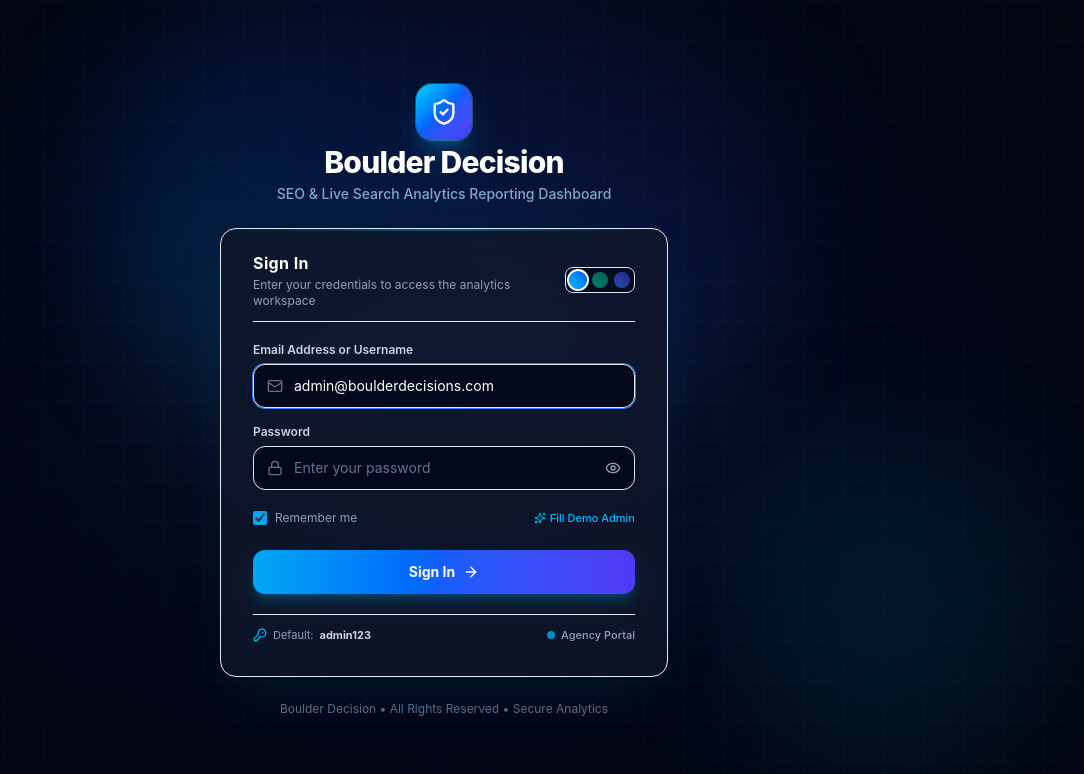
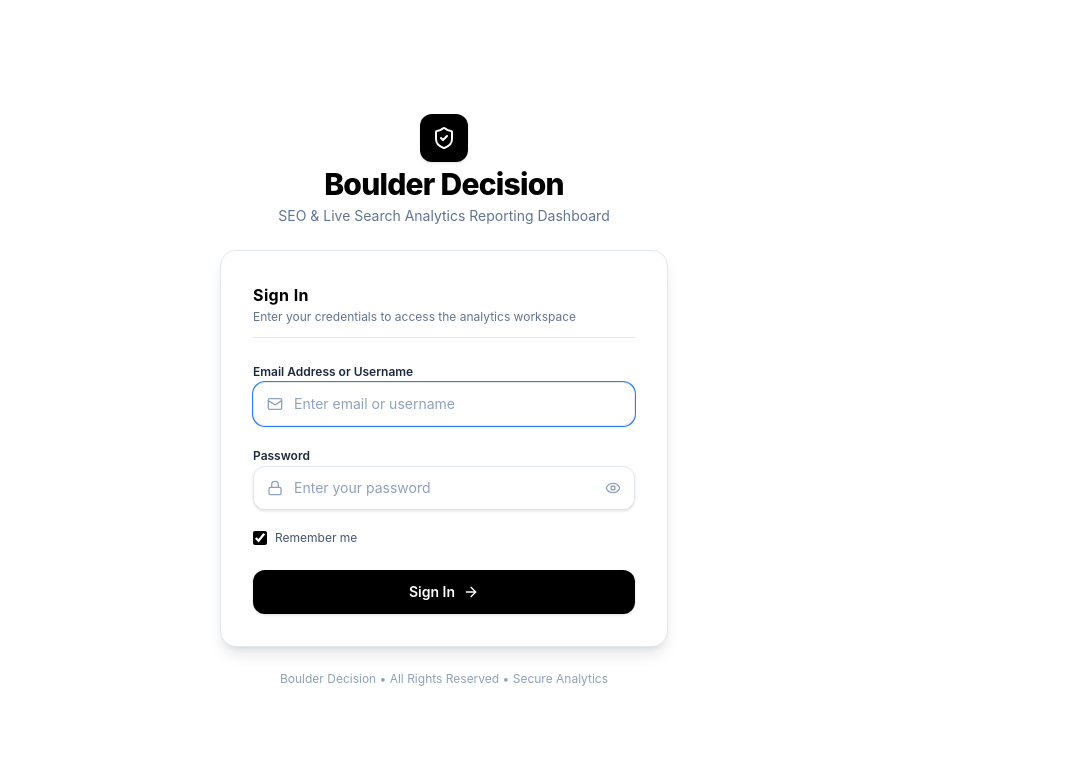
Before and after one commit to het-wq/SEO-Reporting, a React (Vite) app: page / in a window 1280 px wide. Shown: the top 774 px of the page, without its empty margins (196-1280 px from the left). Built offline with nearby package versions, Linux system fonts and the light colour scheme.

Commit message:
refactor: switch auth page to clean black-and-white theme and remove theme buttons and password showcase

```diff
--- a/src/App.jsx
+++ b/src/App.jsx
@@ -91,9 +91,9 @@ function AppContent() {
 
   if (loading) {
     return (
-      <div className="min-h-screen flex flex-col items-center justify-center bg-slate-950 text-white gap-3 font-sans">
-        <div className="h-9 w-9 border-3 border-sky-500 border-t-transparent rounded-full animate-spin" />
-        <p className="text-xs text-slate-400">Loading Boulder Decision Dashboard...</p>
+      <div className="min-h-screen flex flex-col items-center justify-center bg-white text-black gap-3 font-sans">
+        <div className="h-9 w-9 border-3 border-black border-t-transparent rounded-full animate-spin" />
+        <p className="text-xs text-slate-500">Loading Boulder Decision Dashboard...</p>
       </div>
     );
   }
--- a/src/pages/AuthPage.jsx
+++ b/src/pages/AuthPage.jsx
@@ -1,4 +1,4 @@
-import React, { useState, useEffect } from 'react';
+import React, { useState } from 'react';
 import {
   ShieldCheck,
   Mail,
@@ -6,93 +6,21 @@ import {
   Eye,
   EyeOff,
   ArrowRight,
-  Sparkles,
   AlertCircle,
-  KeyRound,
   CheckCircle2,
-  Palette,
 } from 'lucide-react';
 import { Button } from '@/components/ui/button';
 import { Input } from '@/components/ui/input';
 import { useAuth } from '@/context/AuthContext';
 
-// Color themes: completely replaces the old purple Supabase palette
-const COLOR_THEMES = {
-  ocean: {
-    id: 'ocean',
-    name: 'Ocean Cyan',
-    glowPrimary: 'from-sky-500/20 via-blue-600/15 to-indigo-900/10',
-    glowSecondary: 'bg-cyan-500/10',
-    cardBorder: 'border-sky-500/20',
-    cardShadow: 'shadow-sky-950/40',
-    iconGradient: 'from-cyan-400 via-blue-600 to-indigo-600',
-    iconShadow: 'shadow-sky-500/25 ring-sky-300/30',
-    tagBadge: 'text-sky-300 bg-sky-500/10 border-sky-500/25',
-    focusRing: 'focus:border-sky-400 focus:ring-sky-500/20',
-    checkbox: 'text-sky-500 focus:ring-sky-400 accent-sky-500',
-    quickFill: 'text-sky-400 hover:text-sky-300',
-    buttonGradient:
-      'bg-gradient-to-r from-sky-500 via-blue-600 to-indigo-600 hover:from-sky-400 hover:via-blue-500 hover:to-indigo-500 shadow-sky-500/25',
-    activeDot: 'bg-sky-400 shadow-sky-400/50',
-  },
-  emerald: {
-    id: 'emerald',
-    name: 'Emerald Mint',
-    glowPrimary: 'from-emerald-500/20 via-teal-600/15 to-slate-900/10',
-    glowSecondary: 'bg-emerald-500/10',
-    cardBorder: 'border-emerald-500/20',
-    cardShadow: 'shadow-emerald-950/40',
-    iconGradient: 'from-emerald-400 via-teal-600 to-cyan-600',
-    iconShadow: 'shadow-emerald-500/25 ring-emerald-300/30',
-    tagBadge: 'text-emerald-300 bg-emerald-500/10 border-emerald-500/25',
-    focusRing: 'focus:border-emerald-400 focus:ring-emerald-500/20',
-    checkbox: 'text-emerald-500 focus:ring-emerald-400 accent-emerald-500',
-    quickFill: 'text-emerald-400 hover:text-emerald-300',
-    buttonGradient:
-      'bg-gradient-to-r from-emerald-500 via-teal-600 to-cyan-600 hover:from-emerald-400 hover:via-teal-500 hover:to-cyan-500 shadow-emerald-500/25',
-    activeDot: 'bg-emerald-400 shadow-emerald-400/50',
-  },
-  cobalt: {
-    id: 'cobalt',
-    name: 'Royal Cobalt',
-    glowPrimary: 'from-blue-600/20 via-indigo-700/15 to-slate-950/10',
-    glowSecondary: 'bg-blue-500/10',
-    cardBorder: 'border-blue-500/25',
-    cardShadow: 'shadow-blue-950/40',
-    iconGradient: 'from-blue-500 via-indigo-600 to-blue-700',
-    iconShadow: 'shadow-blue-500/25 ring-blue-300/30',
-    tagBadge: 'text-blue-300 bg-blue-500/10 border-blue-500/25',
-    focusRing: 'focus:border-blue-400 focus:ring-blue-500/20',
-    checkbox: 'text-blue-500 focus:ring-blue-400 accent-blue-500',
-    quickFill: 'text-blue-400 hover:text-blue-300',
-    buttonGradient:
-      'bg-gradient-to-r from-blue-600 via-indigo-600 to-blue-700 hover:from-blue-500 hover:via-indigo-500 hover:to-blue-600 shadow-blue-500/25',
-    activeDot: 'bg-blue-400 shadow-blue-400/50',
-  },
-};
-
 export default function AuthPage() {
-  const { signIn, defaultAdminCredentials } = useAuth();
-
-  const [currentThemeKey, setCurrentThemeKey] = useState(() => {
-    try {
-      return localStorage.getItem('seo_login_theme') || 'ocean';
-    } catch {
-      return 'ocean';
-    }
-  });
-
-  const theme = COLOR_THEMES[currentThemeKey] || COLOR_THEMES.ocean;
+  const { signIn } = useAuth();
 
   const [email, setEmail] = useState(() => {
     try {
-      return (
-        localStorage.getItem('seo_remembered_email') ||
-        defaultAdminCredentials?.email ||
-        'admin@boulderdecisions.com'
-      );
+      return localStorage.getItem('seo_remembered_email') || '';
     } catch {
-      return 'admin@boulderdecisions.com';
+      return '';
     }
   });
   const [password, setPassword] = useState('');
@@ -101,15 +29,6 @@ export default function AuthPage() {
   const [loading, setLoading] = useState(false);
   const [errorMsg, setErrorMsg] = useState(null);
   const [successMsg, setSuccessMsg] = useState(null);
-
-  const switchTheme = (key) => {
-    setCurrentThemeKey(key);
-    try {
-      localStorage.setItem('seo_login_theme', key);
-    } catch (e) {
-      // ignore
-    }
-  };
 
   const handleSubmit = async (e) => {
     e.preventDefault();
@@ -137,125 +56,62 @@ export default function AuthPage() {
     }
   };
 
-  const handleQuickFill = () => {
-    setEmail(defaultAdminCredentials?.email || 'admin@boulderdecisions.com');
-    setPassword(defaultAdminCredentials?.password || 'admin123');
-    setErrorMsg(null);
-  };
-
   return (
-    <div className="min-h-screen flex items-center justify-center bg-radial from-slate-900 via-slate-950 to-[#030611] px-4 py-12 relative overflow-hidden font-sans select-none">
-      {/* Dynamic ambient lighting blooms */}
-      <div
-        className={`absolute top-1/4 left-1/2 -translate-x-1/2 -translate-y-1/2 w-[680px] h-[400px] bg-gradient-to-tr ${theme.glowPrimary} rounded-full blur-3xl pointer-events-none transition-all duration-700`}
-      />
-      <div
-        className={`absolute bottom-10 right-10 w-80 h-80 ${theme.glowSecondary} rounded-full blur-3xl pointer-events-none transition-all duration-700`}
-      />
-
-      {/* Subtle high-tech grid effect overlay */}
-      <div
-        className="absolute inset-0 opacity-[0.03] pointer-events-none"
-        style={{
-          backgroundImage: `linear-gradient(to right, #38bdf8 1px, transparent 1px), linear-gradient(to bottom, #38bdf8 1px, transparent 1px)`,
-          backgroundSize: '40px 40px',
-        }}
-      />
-
-      <div className="relative w-full max-w-md z-10 space-y-6">
+    <div className="min-h-screen flex items-center justify-center bg-white px-4 py-12 relative font-sans select-none">
+      <div className="w-full max-w-md space-y-6">
         {/* Brand header */}
-        <div className="text-center space-y-2.5">
-          <div
-            className={`inline-flex items-center justify-center w-14 h-14 rounded-2xl bg-gradient-to-br ${theme.iconGradient} text-white shadow-xl ${theme.iconShadow} ring-1 mb-1 transform transition hover:scale-105 duration-300`}
-          >
-            <ShieldCheck className="h-7 w-7 text-white" />
+        <div className="text-center space-y-3">
+          <div className="inline-flex items-center justify-center w-12 h-12 rounded-xl bg-black text-white shadow-sm mb-1">
+            <ShieldCheck className="h-6 w-6 text-white" />
           </div>
           <div>
-            <h1 className="text-2xl sm:text-3xl font-extrabold tracking-tight text-white">
+            <h1 className="text-2xl sm:text-3xl font-extrabold tracking-tight text-black">
               Boulder Decision
             </h1>
-            <p className="text-xs sm:text-sm text-sky-200/70 font-medium mt-1">
+            <p className="text-xs sm:text-sm text-slate-500 font-normal mt-1">
               SEO &amp; Live Search Analytics Reporting Dashboard
             </p>
           </div>
         </div>
 
         {/* Main Sign In Card */}
-        <div
-          className={`rounded-2xl border ${theme.cardBorder} bg-slate-900/85 backdrop-blur-2xl p-6 sm:p-8 shadow-2xl ${theme.cardShadow} space-y-5 transition-all duration-300`}
-        >
-          {/* Top subtle glowing gradient line */}
-          <div className="h-0.5 -mt-6 -mx-6 sm:-mt-8 sm:-mx-8 bg-gradient-to-r from-transparent via-sky-400/40 to-transparent rounded-t-2xl" />
-
-          {/* Section title & Theme Switcher */}
-          <div className="flex items-center justify-between pb-3 border-b border-slate-800/80">
-            <div>
-              <h2 className="text-base font-bold text-white tracking-wide">Sign In</h2>
-              <p className="text-xs text-slate-400 mt-0.5">Enter your credentials to access the analytics workspace</p>
-            </div>
-
-            {/* Color Accent Picker */}
-            <div className="flex items-center gap-1.5 p-1 rounded-lg bg-slate-950/60 border border-slate-800">
-              <button
-                type="button"
-                onClick={() => switchTheme('ocean')}
-                className={`w-4 h-4 rounded-full bg-gradient-to-tr from-sky-400 to-blue-600 transition-all cursor-pointer ${
-                  currentThemeKey === 'ocean' ? 'ring-2 ring-white scale-110' : 'opacity-60 hover:opacity-100'
-                }`}
-                title="Ocean Cyan Theme"
-              />
-              <button
-                type="button"
-                onClick={() => switchTheme('emerald')}
-                className={`w-4 h-4 rounded-full bg-gradient-to-tr from-emerald-400 to-teal-600 transition-all cursor-pointer ${
-                  currentThemeKey === 'emerald' ? 'ring-2 ring-white scale-110' : 'opacity-60 hover:opacity-100'
-                }`}
-                title="Emerald Mint Theme"
-              />
-              <button
-                type="button"
-                onClick={() => switchTheme('cobalt')}
-                className={`w-4 h-4 rounded-full bg-gradient-to-tr from-blue-500 to-indigo-700 transition-all cursor-pointer ${
-                  currentThemeKey === 'cobalt' ? 'ring-2 ring-white scale-110' : 'opacity-60 hover:opacity-100'
-                }`}
-                title="Royal Cobalt Theme"
-              />
-            </div>
+        <div className="rounded-2xl border border-slate-200 bg-white p-6 sm:p-8 shadow-lg space-y-5">
+          {/* Section title */}
+          <div className="pb-3 border-b border-slate-100">
+            <h2 className="text-base font-bold text-black tracking-wide">Sign In</h2>
+            <p className="text-xs text-slate-500 mt-0.5">Enter your credentials to access the analytics workspace</p>
           </div>
 
           {/* Feedback messages */}
           {errorMsg && (
-            <div className="flex items-start gap-2.5 p-3.5 rounded-xl bg-red-500/10 border border-red-500/25 text-xs text-red-300 leading-relaxed animate-in fade-in">
-              <AlertCircle className="h-4 w-4 text-red-400 shrink-0 mt-0.5" />
-              <div className="space-y-0.5">
-                <p className="font-semibold text-red-200">Authentication Failed</p>
-                <span>{errorMsg}</span>
-              </div>
+            <div className="flex items-start gap-2.5 p-3 rounded-xl bg-red-50 border border-red-200 text-xs text-red-700 leading-relaxed animate-in fade-in">
+              <AlertCircle className="h-4 w-4 text-red-600 shrink-0 mt-0.5" />
+              <span>{errorMsg}</span>
             </div>
           )}
 
           {successMsg && (
-            <div className="flex items-start gap-2.5 p-3.5 rounded-xl bg-emerald-500/10 border border-emerald-500/25 text-xs text-emerald-300 leading-relaxed animate-in fade-in">
-              <CheckCircle2 className="h-4 w-4 text-emerald-400 shrink-0 mt-0.5" />
+            <div className="flex items-start gap-2.5 p-3 rounded-xl bg-emerald-50 border border-emerald-200 text-xs text-emerald-700 leading-relaxed animate-in fade-in">
+              <CheckCircle2 className="h-4 w-4 text-emerald-600 shrink-0 mt-0.5" />
               <span>{successMsg}</span>
             </div>
           )}
 
-          {/* Normal Login Form (Ultron Style - No Supabase, No Create Account) */}
+          {/* Form */}
           <form onSubmit={handleSubmit} className="space-y-4">
             {/* Email / Username field */}
             <div className="space-y-1.5">
-              <label className="text-xs font-semibold text-slate-300 flex items-center justify-between">
-                <span>Email Address or Username</span>
+              <label className="text-xs font-semibold text-slate-800">
+                Email Address or Username
               </label>
               <div className="relative">
-                <Mail className="h-4 w-4 text-slate-500 absolute left-3.5 top-1/2 -translate-y-1/2 pointer-events-none" />
+                <Mail className="h-4 w-4 text-slate-400 absolute left-3.5 top-1/2 -translate-y-1/2 pointer-events-none" />
                 <Input
                   type="text"
                   value={email}
                   onChange={(e) => setEmail(e.target.value)}
-                  placeholder="admin@boulderdecisions.com or admin"
-                  className={`pl-10 h-11 text-xs sm:text-sm bg-slate-950/80 border-slate-700/80 text-white placeholder:text-slate-500 ${theme.focusRing} focus:ring-2 transition-all rounded-xl`}
+                  placeholder="Enter email or username"
+                  className="pl-10 h-11 text-xs sm:text-sm bg-white border-slate-300 text-black placeholder:text-slate-400 focus:border-black focus:ring-1 focus:ring-black transition-all rounded-xl"
                   required
                   autoFocus
                 />
@@ -264,23 +120,21 @@ export default function AuthPage() {
 
             {/* Password field */}
             <div className="space-y-1.5">
-              <div className="flex items-center justify-between">
-                <label className="text-xs font-semibold text-slate-300">Password</label>
-              </div>
+              <label className="text-xs font-semibold text-slate-800">Password</label>
               <div className="relative">
-                <Lock className="h-4 w-4 text-slate-500 absolute left-3.5 top-1/2 -translate-y-1/2 pointer-events-none" />
+                <Lock className="h-4 w-4 text-slate-400 absolute left-3.5 top-1/2 -translate-y-1/2 pointer-events-none" />
                 <Input
                   type={showPassword ? 'text' : 'password'}
                   value={password}
                   onChange={(e) => setPassword(e.target.value)}
                   placeholder="Enter your password"
-                  className={`pl-10 pr-10 h-11 text-xs sm:text-sm bg-slate-950/80 border-slate-700/80 text-white placeholder:text-slate-500 ${theme.focusRing} focus:ring-2 transition-all rounded-xl`}
+                  className="pl-10 pr-10 h-11 text-xs sm:text-sm bg-white border-slate-300 text-black placeholder:text-slate-400 focus:border-black focus:ring-1 focus:ring-black transition-all rounded-xl"
                   required
                 />
                 <button
                   type="button"
                   onClick={() => setShowPassword(!showPassword)}
-                  className="absolute right-3.5 top-1/2 -translate-y-1/2 text-slate-400 hover:text-white transition-colors cursor-pointer"
+                  className="absolute right-3.5 top-1/2 -translate-y-1/2 text-slate-400 hover:text-black transition-colors cursor-pointer"
                   title={showPassword ? 'Hide password' : 'Show password'}
                 >
                   {showPassword ? <EyeOff className="h-4 w-4" /> : <Eye className="h-4 w-4" />}
@@ -288,33 +142,24 @@ export default function AuthPage() {
               </div>
             </div>
 
-            {/* Remember Me and Quick Fill hint */}
+            {/* Remember Me */}
             <div className="flex items-center justify-between pt-1">
-              <label className="flex items-center gap-2 cursor-pointer text-xs text-slate-400 hover:text-slate-200 transition-colors">
+              <label className="flex items-center gap-2 cursor-pointer text-xs text-slate-600 hover:text-black transition-colors">
                 <input
                   type="checkbox"
                   checked={rememberMe}
                   onChange={(e) => setRememberMe(e.target.checked)}
-                  className={`rounded border-slate-700 bg-slate-950 h-3.5 w-3.5 cursor-pointer ${theme.checkbox}`}
+                  className="rounded border-slate-300 bg-white h-3.5 w-3.5 cursor-pointer accent-black text-black"
                 />
                 <span>Remember me</span>
               </label>
-
-              <button
-                type="button"
-                onClick={handleQuickFill}
-                className={`text-[11px] ${theme.quickFill} hover:underline cursor-pointer inline-flex items-center gap-1 font-medium transition-colors`}
-              >
-                <Sparkles className="h-3 w-3" />
-                <span>Fill Demo Admin</span>
-              </button>
             </div>
 
             {/* Sign In Submit button */}
             <Button
               type="submit"
               disabled={loading}
-              className={`w-full h-11 text-sm font-bold ${theme.buttonGradient} text-white shadow-lg cursor-pointer transition-all duration-200 rounded-xl gap-2 mt-2`}
+              className="w-full h-11 text-sm font-semibold bg-black hover:bg-neutral-800 text-white cursor-pointer transition-colors duration-200 rounded-xl gap-2 mt-2 shadow-sm"
             >
               {loading ? (
                 <div className="flex items-center gap-2">
@@ -329,22 +174,10 @@ export default function AuthPage() {
               )}
             </Button>
           </form>
-
-          {/* Quick Credential pill */}
-          <div className="pt-3 border-t border-slate-800/80 flex items-center justify-between text-[11px] text-slate-400">
-            <span className="flex items-center gap-1.5 text-slate-400">
-              <KeyRound className="h-3.5 w-3.5 text-sky-400" />
-              Default: <strong className="text-slate-300">admin123</strong>
-            </span>
-            <div className="flex items-center gap-1.5">
-              <span className={`w-2 h-2 rounded-full ${theme.activeDot} animate-pulse`} />
-              <span className="text-slate-400 font-medium">Agency Portal</span>
-            </div>
-          </div>
         </div>
 
         {/* Footer info */}
-        <p className="text-center text-xs text-slate-500">
+        <p className="text-center text-xs text-slate-400">
           Boulder Decision &bull; All Rights Reserved &bull; Secure Analytics
         </p>
       </div>
```
